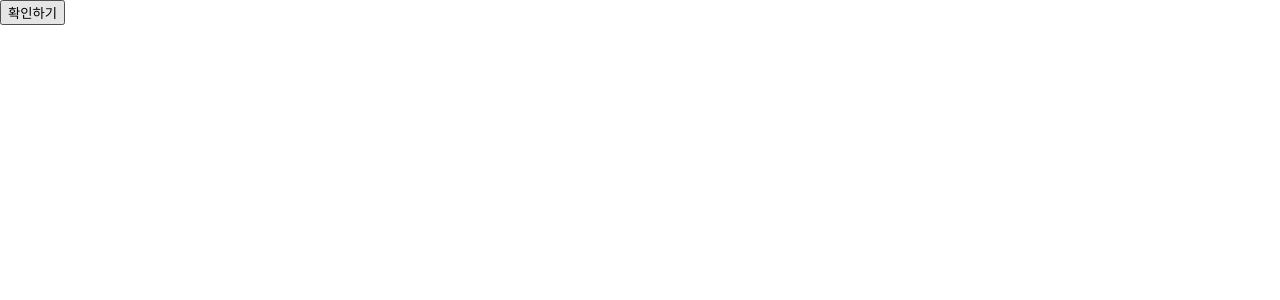
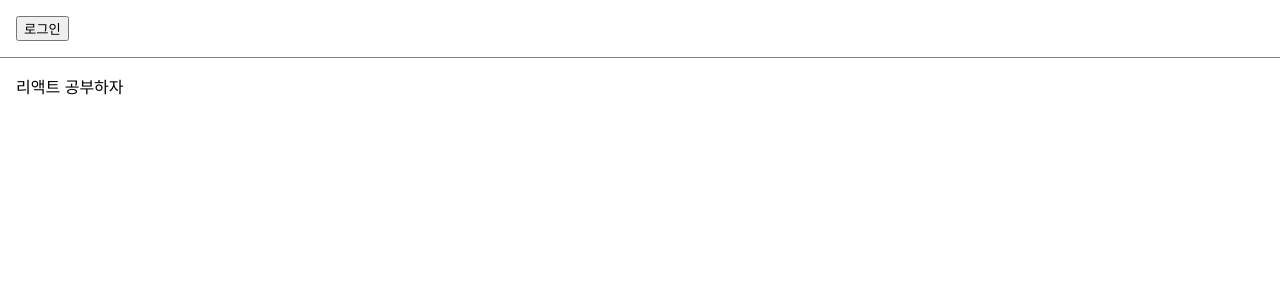
Before and after one commit to vin-jaehong/study-react, a React (Create React App) app: page / in a window 1280 px wide. Shown: the top 300 px of the page. Built offline with nearby package versions, Linux system fonts and the light colour scheme.

Commit message:
LandingPage component

```diff
--- /dev/null
+++ b/src/chapter-09/LandingPage.jsx
@@ -0,0 +1,27 @@
+import React, { useState } from "react";
+import Toolbar from "./Toolbar";
+
+const LandingPage = (props) => {
+  const [isLoggedIn, setIsLoggedIn] = useState(false);
+
+  const onClickLogin = () => {
+    setIsLoggedIn(true);
+  };
+
+  const onClickLogout = () => {
+    setIsLoggedIn(false);
+  };
+
+  return (
+    <div>
+      <Toolbar
+        isLoggedIn={isLoggedIn}
+        onClickLogin={onClickLogin}
+        onClickLogout={onClickLogout}
+      />
+      <div style={{ padding: 16 }}>리액트 공부하자</div>
+    </div>
+  );
+};
+
+export default LandingPage;
--- /dev/null
+++ b/src/chapter-09/Toolbar.jsx
@@ -0,0 +1,31 @@
+import React from "react";
+
+const styles = {
+  wrapper: {
+    padding: 16,
+    display: "flex",
+    flexDirection: "row",
+    borderBottom: "1px solid grey",
+  },
+  greeting: {
+    marginRight: 8,
+  },
+};
+
+const Toolbar = (props) => {
+  const { isLoggedIn, onClickLogin, onClickLogout } = props;
+
+  return (
+    <div style={styles.wrapper}>
+      {isLoggedIn && <span style={styles.greeting}>환영합니다!</span>}
+
+      {isLoggedIn ? (
+        <button onClick={onClickLogout}>로그아웃</button>
+      ) : (
+        <button onClick={onClickLogin}>로그인</button>
+      )}
+    </div>
+  );
+};
+
+export default Toolbar;
--- a/src/index.js
+++ b/src/index.js
@@ -7,10 +7,11 @@
 // import Clock from "./chapter-04/Clock";
 // import CommentList from "./chapter-05/CommentList";
 // import Accommodate from "./chapter-07/Accommodate";
-import ConfirmButton from "./chapter-08/ConfirmButton";
+// import ConfirmButton from "./chapter-08/ConfirmButton";
+import LandingPage from "./chapter-09/LandingPage";
 
 const root = ReactDOM.createRoot(document.getElementById("root"));
-root.render(<ConfirmButton />);
+root.render(<LandingPage />);
 
 // If you want to start measuring performance in your app, pass a function
 // to log results (for example: reportWebVitals(console.log))
```
